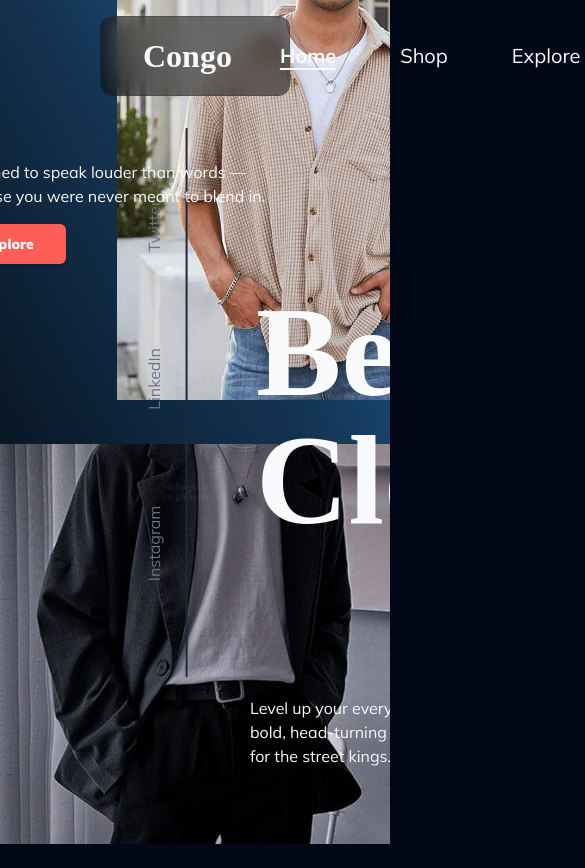
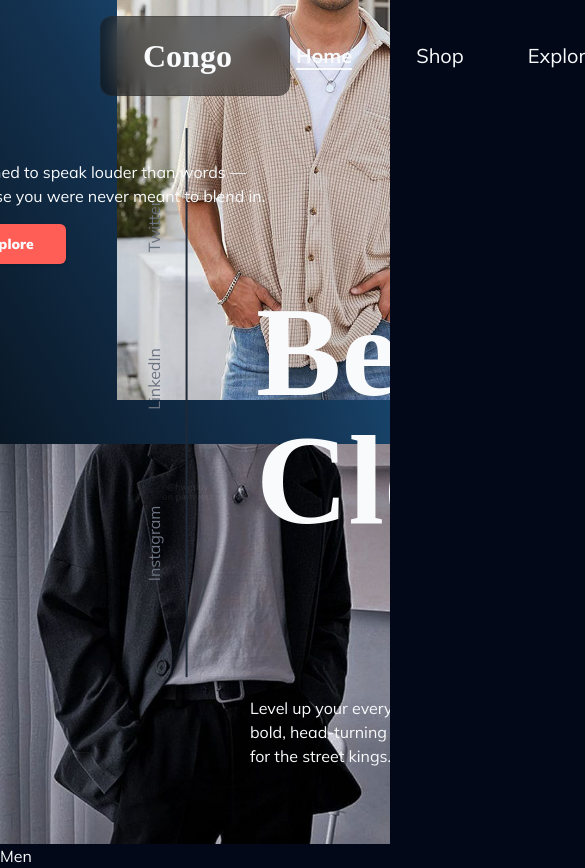
Before and after one commit to RakshitGumber/congo, a React (Vite) app in the folder client/: page / in a window 390 px wide. Shown: the top 868 px of the page, 585 px wide, since content can reach past the window. Before the commit the page ends 844 px from the top, so only its background shows below. Built offline with nearby package versions, Linux system fonts and the light colour scheme; some icons are missing.

Commit message:
Adding Media Query

```diff
--- a/client/index.html
+++ b/client/index.html
@@ -3,7 +3,7 @@
   <head>
     <meta charset="UTF-8" />
     <link rel="icon" type="image/svg+xml" href="/vite.svg" />
-    <meta name="viewport" content="width=device-width, initial-scale=1.0" />
+    <meta name="viewport" content="width=device-width, initial-scale=1" />
 
     <link rel="preconnect" href="https://fonts.googleapis.com" />
     <link rel="preconnect" href="https://fonts.gstatic.com" crossorigin />
--- /dev/null
+++ b/client/src/components/core/CategoryBlock/CategoryBlock.tsx
@@ -0,0 +1,8 @@
+interface CategoryProps {
+  text: string;
+}
+
+const CategoryBlock = ({ text }: CategoryProps) => {
+  return <div>{text}</div>;
+};
+export default CategoryBlock;
--- /dev/null
+++ b/client/src/components/core/CategoryBlock/index.ts
@@ -0,0 +1 @@
+export { default as Category } from "./CategoryBlock";
--- a/client/src/components/core/Hero/Hero.tsx
+++ b/client/src/components/core/Hero/Hero.tsx
@@ -6,6 +6,7 @@ const Hero = () => {
   const { theme } = useTheme();
   return (
     <>
+      <div className="relative top-0 h-[calc(100vh-112px)]"></div>
       <div
         className="absolute top-0 left-0 h-screen w-screen overflow-hidden"
         style={{
@@ -47,10 +48,7 @@ const Hero = () => {
           </ul>
         </div>
         <div className="absolute top-72 left-64 w-full">
-          <h1
-            className="text-9xl font-serif font-black absolute top-0 left-0 w-full drop-shadow-2xl"
-            data-theme={"white"}
-          >
+          <h1 className="text-9xl font-serif font-black absolute top-0 left-0 w-full drop-shadow-2xl">
             Best in Clothes
           </h1>
           <h1 className="text-9xl font-serif font-black absolute top-44 left-44 w-full drop-shadow-2xl">
@@ -86,7 +84,6 @@ const Hero = () => {
           </div>
         </div>
       </div>
-      {/* <div className="mx-[148px]">Hello</div> */}
     </>
   );
 };
--- a/client/src/components/core/Navbar/Navbar.tsx
+++ b/client/src/components/core/Navbar/Navbar.tsx
@@ -18,6 +18,7 @@ const Navbar = () => {
         )}
       >
         <div className="h-full w-full flex items-center justify-between">
+          <div className="flex items-center gap-4">
             <div className="font-serif font-bold text-[32px] px-6 py-2 rounded-xl cursor-pointer select-none hover:bg-white/5">
               Congo
             </div>
@@ -55,6 +56,21 @@ const Navbar = () => {
                 </Link>
               </li>
             </ul>
+          </div>
+          <div className="flex items-center gap-4">
+            <div className="flex items-center">
+              <label
+                htmlFor="search"
+                className="text-gray-500 h-10 px-4 flex items-center rounded-l-xl bg-gray-700"
+              >
+                <Icon icon="fa:search" fontSize={18} />
+              </label>
+              <input
+                type="text"
+                className="text-white h-10 text-lg placeholder:text-gray-500 rounded-r-xl bg-gray-700 outline-none"
+                placeholder="Search"
+              />
+            </div>
             <div className="flex gap-1">
               <Button variant="ghost" size="icon">
                 <Icon icon="fa:github" />
@@ -71,6 +87,7 @@ const Navbar = () => {
           </div>
         </div>
       </div>
+    </div>
   );
 };
 export default Navbar;
--- a/client/src/components/core/index.ts
+++ b/client/src/components/core/index.ts
@@ -1,2 +1,3 @@
 export * from "./Navbar";
 export * from "./Hero";
+export * from "./CategoryBlock";
--- a/client/src/index.css
+++ b/client/src/index.css
@@ -67,6 +67,17 @@
 
   body {
     @apply bg-background text-foreground;
+    overflow-x: hidden;
   }
 
 }
+
+::-webkit-scrollbar {
+  width: 7px;
+  background: hsl(var(--popover));
+}
+
+::-webkit-scrollbar-thumb {
+  background: hsl(var(--accent));
+  border-radius: 6px;
+}
--- a/client/src/routes/index.tsx
+++ b/client/src/routes/index.tsx
@@ -1,4 +1,4 @@
-import { Hero } from "@/components/core";
+import { Category, Hero } from "@/components/core";
 import { createFileRoute } from "@tanstack/react-router";
 
 export const Route = createFileRoute("/")({
@@ -6,5 +6,10 @@ export const Route = createFileRoute("/")({
 });
 
 function RouteComponent() {
-  return <Hero />;
+  return (
+    <>
+      <Hero />
+      <Category text="Men" />
+    </>
+  );
 }
```
Lines whose indentation alone changed are shown as unchanged.
